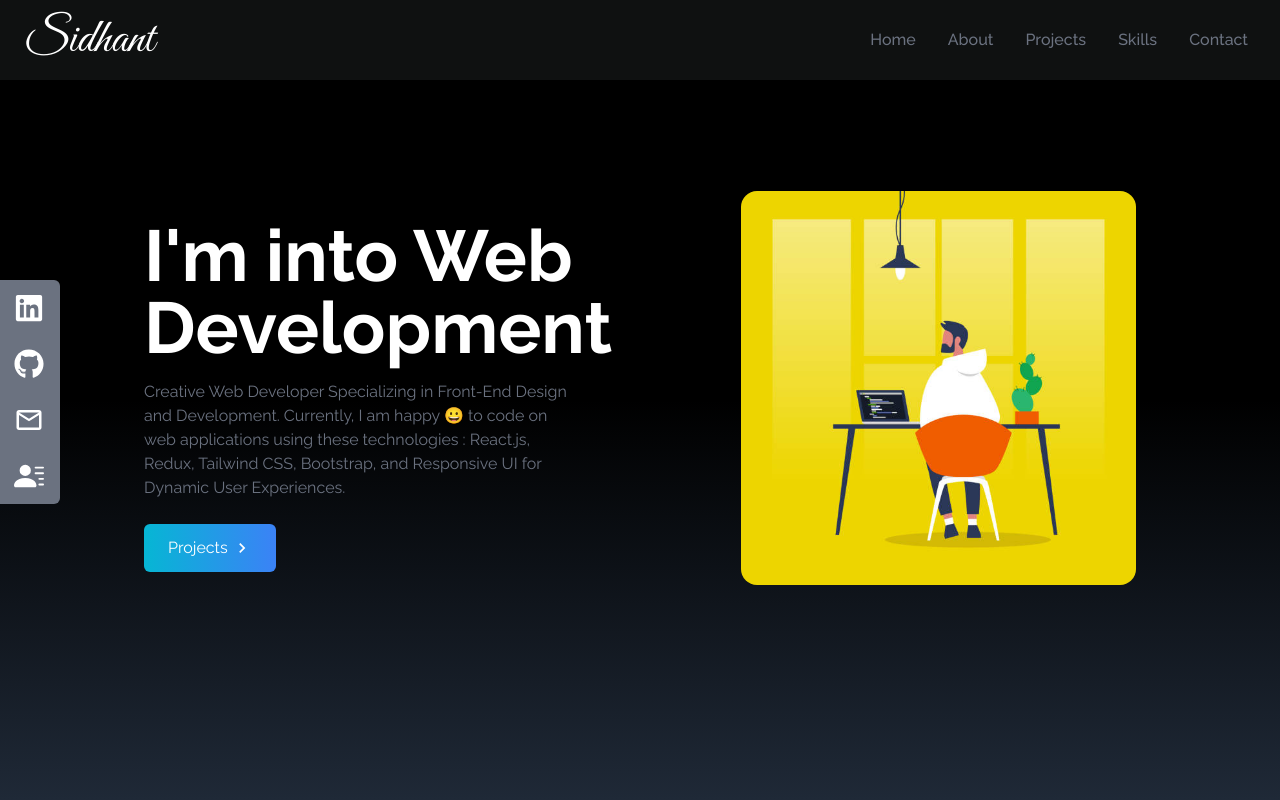
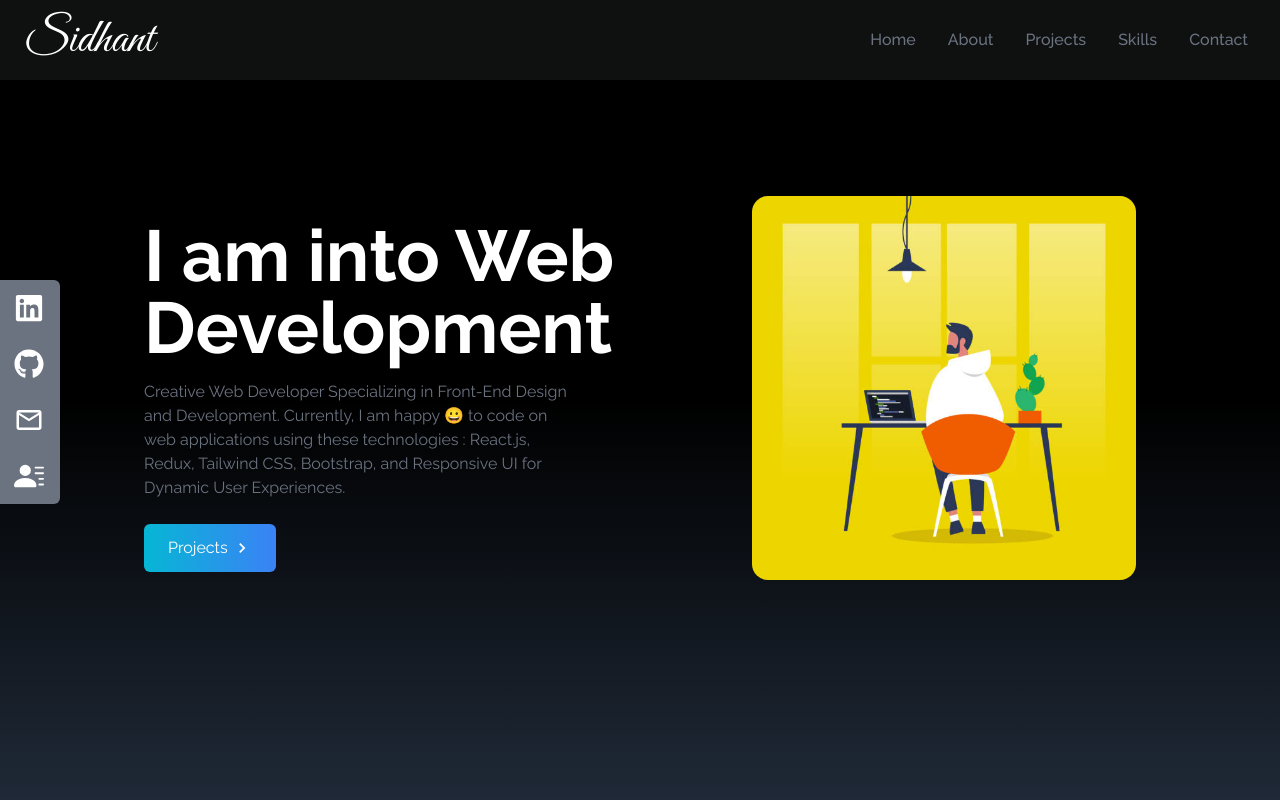
Before and after one commit to Sidhant-gupta07/My-Portfilio, a React (Vite) app: page / in a window 1280 px wide. Shown: the top 800 px of the page. Built offline with nearby package versions, Linux system fonts and the light colour scheme.

Commit message:
updated Home

```diff
--- a/src/Components/Home/Home.jsx
+++ b/src/Components/Home/Home.jsx
@@ -12,7 +12,7 @@ const Home = () => {
         <div className="max-w-screen-lg mx-auto flex flex-col items-center justify-center h-full px-4 md:flex-row">
           <div className="flex flex-col justify-center h-full pt-20 md:pt-0">
             <h2 className="text-4xl sm:text-7xl font-bold text-white mr-3">
-              I'm into Web Development
+              I am into Web Development
             </h2>
             <p className="text-gray-500 py-4 max-w-md pr-3">
               Creative Web Developer Specializing in Front-End Design and
```
